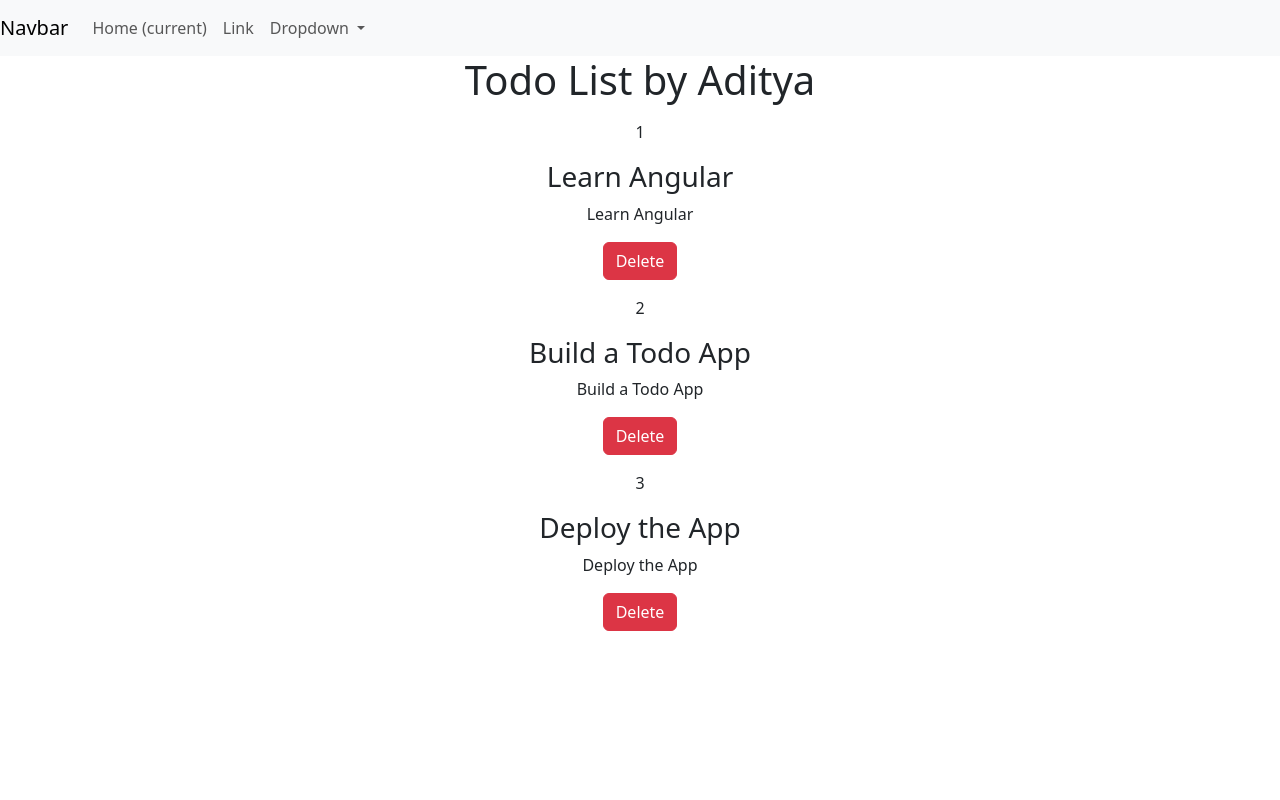
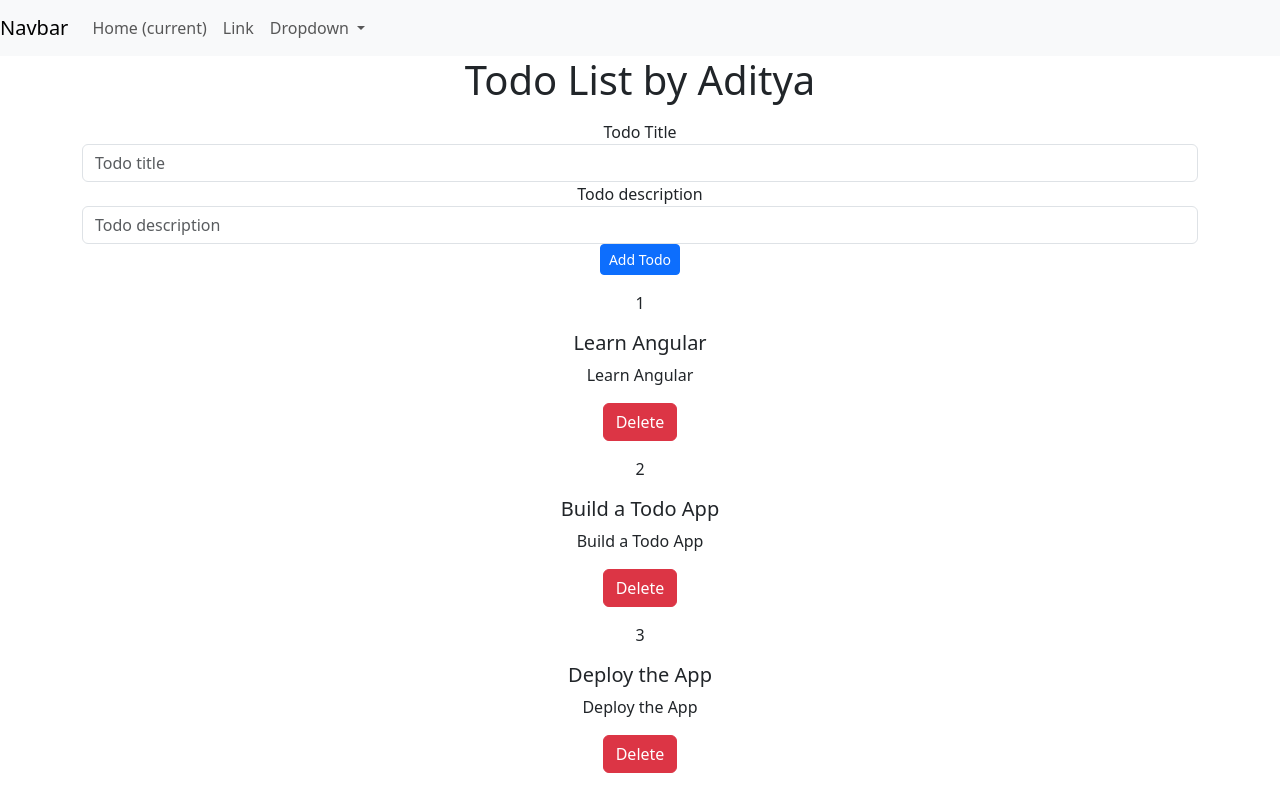
Before and after one commit to AdityaJava/angular-todo-list, an Angular app: page / in a window 1280 px wide. Built offline with nearby package versions, Linux system fonts and the light colour scheme.

Commit message:
feat: add AddTodo component and integrate with Todo component for adding todos

```diff
--- /dev/null
+++ b/src/app/MyComponents/add-todo/add-todo.component.html
@@ -0,0 +1,13 @@
+<div class="container my-3">
+    <form (ngSubmit) = "onSubmit()">
+        <div class="form-group">
+            <label for="title">Todo Title</label>
+            <input type="text" class="form-control" [(ngModel)]="title" name ="title" id="title" aria-describedby="emailHelp" placeholder="Todo title">
+        </div>
+        <div class="form-group">
+            <label for="description">Todo description</label>
+            <input type="text" class="form-control" [(ngModel)]="description" name ="description" id="description" placeholder="Todo description">
+        </div>
+        <button type="submit" class="btn btn-sm btn-primary">Add Todo</button>
+    </form>
+</div>
--- /dev/null
+++ b/src/app/MyComponents/add-todo/add-todo.component.ts
@@ -0,0 +1,37 @@
+import { Component, EventEmitter, Output } from '@angular/core';
+import { Todo } from '../../Todo';
+
+@Component({
+  selector: 'add-todo',
+  standalone: false,
+  templateUrl: './add-todo.component.html',
+  styleUrl: './add-todo.component.css'
+})
+export class AddTodoComponent {
+  title: string;
+  description: string;
+
+  //This is an event emitter that will emit the todo item when the add button is clicked
+  //This is used to communicate with the parent component
+  @Output()
+  todoAdd: EventEmitter<Todo> = new EventEmitter<Todo>();
+
+  constructor() {
+    this.title = '';
+    this.description = '';
+  }
+
+  //This method will be called when the add button is clicked
+  //It will create a new todo item and emit it to the parent component
+  onSubmit() {
+    const todo = {
+      id: 8,
+      title: this.title,
+      desc: this.description,
+      active: true
+    }
+    console.log("Submitting todo: ", todo);
+    this.todoAdd.emit(todo);
+  }
+
+}
--- a/src/app/MyComponents/todo-item/todo-item.component.html
+++ b/src/app/MyComponents/todo-item/todo-item.component.html
@@ -1,6 +1,6 @@
 <div class="my-3">
     <p>{{todo.id}}</p>
-    <h3>{{todo.title}}</h3>
+    <h5>{{todo.title}}</h5>
     <p>{{todo.desc}}</p>
     <button class="btn btn-danger" (click)="onDelete()">Delete</button>
 </div>
--- a/src/app/MyComponents/todo/todo.component.html
+++ b/src/app/MyComponents/todo/todo.component.html
@@ -1,3 +1,4 @@
+<add-todo (todoAdd) = "addTodo($event)"></add-todo>
 <div *ngFor="let todo of todos">
     <!--(todoDelete) is and event emitted by child component-->
     <todo-item [todo]="todo" (todoDelete) = "deleteTodo($event)">
--- a/src/app/MyComponents/todo/todo.component.ts
+++ b/src/app/MyComponents/todo/todo.component.ts
@@ -16,9 +16,17 @@ export class TodoComponent {
       { id: 3, title: 'Deploy the App', desc: 'Deploy the App', active: false }
     ]
   }
+  //This is a method that will be called when the delete button is clicked in the child component
+  //It will receive the todo item as an argument and will remove it from the todos array
   deleteTodo(todo: Todo){
     console.log("Delete todo listened in paren with id:  " + todo.id);
     this.todos = this.todos.filter(t =>t.id!=todo.id)
   }
 
+  //This is a method that will be called when the add button is clicked in the child component
+  //It will receive the todo item as an argument and will add it to the todos array
+  addTodo(event : any){
+    console.log("Add todo listened in parent with id: " + event);
+    this.todos.push(event);
+  }
 }
```
Also changed, not shown: src/app/app-module.ts (+6 -2 lines), src/app/MyComponents/add-todo/add-todo.component.css (added), 2 other files (tests, documents, lock files or other folders).
